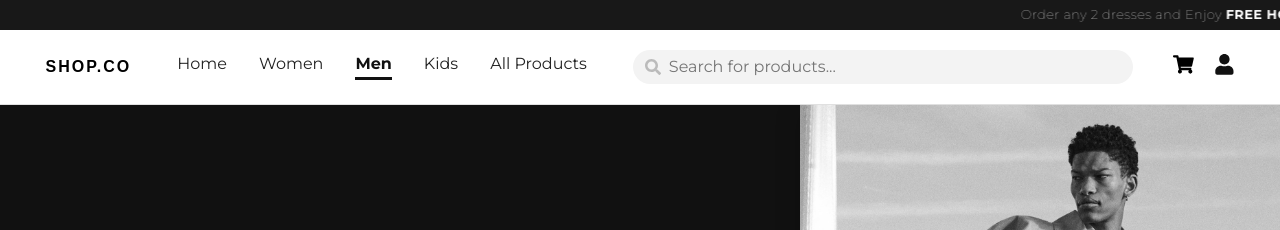
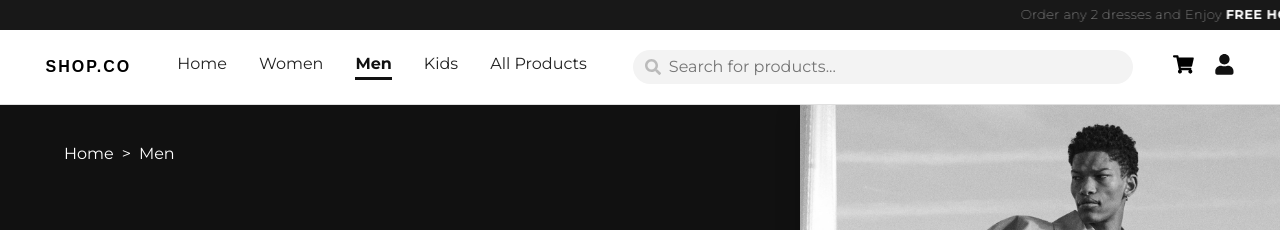
Before and after one commit to kisa-fatima/ecommerce-website, a React (Create React App) app: page /men in a window 1280 px wide. Shown: the top 230 px of the page. Built offline with nearby package versions, Linux system fonts and the light colour scheme; a web font is replaced by a local one.

Commit message:
breadcrumbs

```diff
--- a/src/App.js
+++ b/src/App.js
@@ -1,6 +1,7 @@
 import './App.css';
 import AboveHeader from './components/AboveHeader';
 import Header from './components/Header';
+import Breadcrumbs from './components/Breadcrumbs';
 import { BrowserRouter as Router, Routes, Route, useLocation } from 'react-router-dom';
 import Home from './pages/Home';
 import Women from './pages/Women';
--- /dev/null
+++ b/src/components/Breadcrumbs.js
@@ -0,0 +1,54 @@
+import React from 'react';
+import { Link, useLocation } from 'react-router-dom';
+
+// Map URL segments to readable labels
+const LABELS = {
+  '': 'Home',
+  'shop': 'Shop',
+  'men': 'Men',
+  'women': 'Women',
+  'kids': 'Kids',
+  't-shirts': 'T-shirts',
+  'casual': 'Casual',
+  'formal': 'Formal',
+  'party': 'Party',
+  'gym': 'Gym',
+  // Add more as needed
+};
+
+const Breadcrumbs = ({ white }) => {
+  const location = useLocation();
+  const pathnames = location.pathname.split('/').filter(x => x);
+  const color = white ? '#fff' : '#888';
+  const activeColor = white ? '#fff' : '#222';
+  const separatorColor = white ? '#fff' : '#bbb';
+
+  return (
+    <nav style={{ margin: '16px 0' }} aria-label="breadcrumb">
+      <ol style={{ display: 'flex', listStyle: 'none', padding: 0, margin: 0 }}>
+        <li>
+          <Link to="/" style={{ color, textDecoration: 'none', fontWeight: 400 }}>{LABELS['']}</Link>
+        </li>
+        {pathnames.map((value, idx) => {
+          const to = '/' + pathnames.slice(0, idx + 1).join('/');
+          const isLast = idx === pathnames.length - 1;
+          const label = LABELS[value.toLowerCase()] || value.charAt(0).toUpperCase() + value.slice(1);
+          return (
+            <React.Fragment key={to}>
+              <span style={{ margin: '0 8px', color: separatorColor }}>{'>'}</span>
+              <li>
+                {isLast ? (
+                  <span style={{ fontWeight: 500, color: activeColor }}>{label}</span>
+                ) : (
+                  <Link to={to} style={{ color, textDecoration: 'none', fontWeight: 400 }}>{label}</Link>
+                )}
+              </li>
+            </React.Fragment>
+          );
+        })}
+      </ol>
+    </nav>
+  );
+};
+
+export default Breadcrumbs;
--- a/src/components/PageBanner.js
+++ b/src/components/PageBanner.js
@@ -1,9 +1,13 @@
 import React from 'react';
+import Breadcrumbs from './Breadcrumbs';
 import '../styles/PageBanner.css';
 
 const PageBanner = ({ image, title, description }) => (
   <div className="page-banner">
     <div className="page-banner__text">
+      <div className="page-banner__breadcrumbs">
+        <Breadcrumbs white />
+      </div>
       <h1 className="page-banner__title">{title}</h1>
       <p className="page-banner__desc">{description}</p>
     </div>
--- a/src/styles/PageBanner.css
+++ b/src/styles/PageBanner.css
@@ -9,6 +9,15 @@
   width: 100%;
   box-sizing: border-box;
   gap: 32px;
+  position: relative;
+}
+
+.page-banner__breadcrumbs {
+  position: absolute;
+  top: 24px;
+  left: 5vw;
+  z-index: 2;
+  padding: 0;
 }
 
 .page-banner__text {
```
